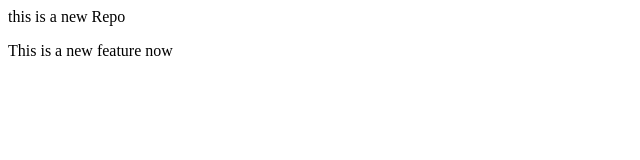
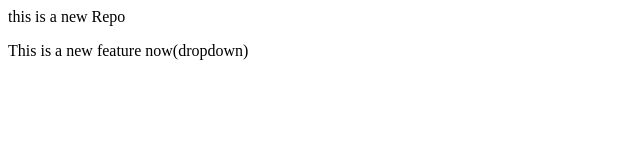
Before and after one commit to SATYAJIT-SAMAL/localrepo, a plain HTML site: page index.html in a window 1280 px wide. Shown: the full height of the page, 0-640 px from the left. Drawn offline with Linux system fonts and the light colour scheme.

Commit message:
Add dropdown

```diff
--- a/index.html
+++ b/index.html
@@ -1,2 +1,2 @@
 <p>this is a new Repo</p>
-<p>This is a new feature now</p>
+<p>This is a new feature now(dropdown)</p>
```
